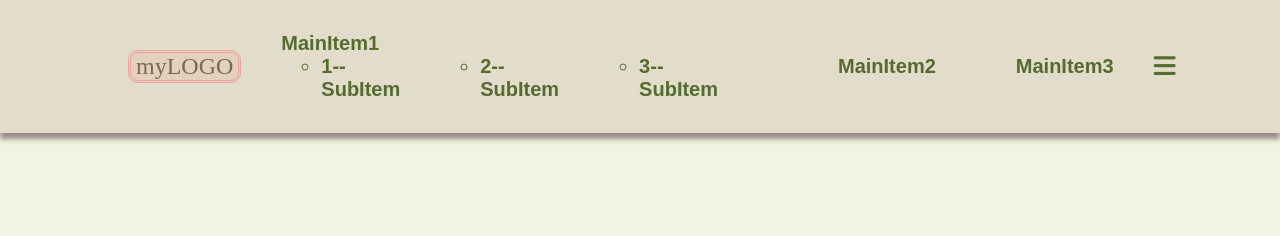
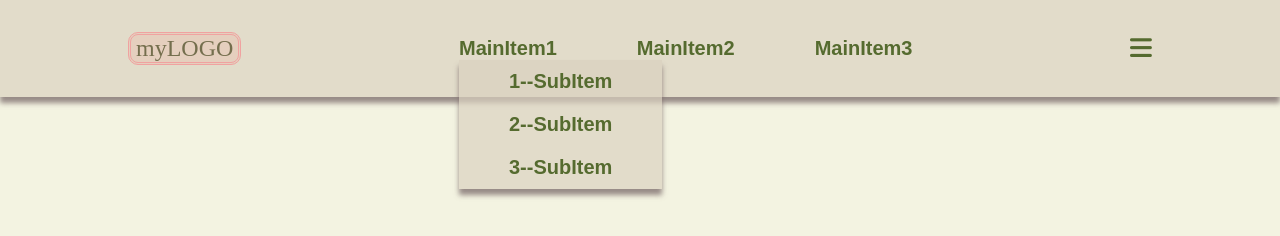
Before and after one commit to elledevelope/JS-menu-CSI, a plain HTML site: page index.html in a window 1280 px wide. Both pictures are taken after a click on the item "MainItem1". Drawn offline with Linux system fonts and the light colour scheme.

Commit message:
Update sub-menu

```diff
--- a/assets/script.js
+++ b/assets/script.js
@@ -1,14 +1,14 @@
 // Select the <ul> element inside the #nav element
 const navUl = document.querySelector("#nav>ul");
 
-// List of items for the main menu (parent)
+// <li> for the main menu (parent-main)
 const menuPrincipal = [
     "MainItem1",
     "MainItem2",
     "MainItem3"
 ];
 
-// List of items for the sub-menu (child)
+//  <li> for the sub-menu (child-sub)
 const sousMenu1 = [
     "1--SubItem",
     "2--SubItem",
@@ -22,17 +22,29 @@ while (i < menuPrincipal.length) {
     i++;
 }
 
-//Creating first sub-UL on click on fist LI-parent
+//Creating sub-<ul> on click on fist main-<li> ("MainItem1")
+let switchMenu1 = false; //<--------------- initial state
 document.getElementById("item0").addEventListener("click", function () {
     console.log("Hello");
-    const ulSubMenu = document.createElement("ul");  // Create a new <ul> element for the sub-menu
-    ulSubMenu.className = "ulSubMenu";
-    document.querySelector("#item0").append(ulSubMenu); // append() to insert the new <ul> at the end of the item0 element's content
+    if (!switchMenu1) { // <--------------- (!switchMenu1 = !false  = true) evaluates to true, so the submenu is created:
+        console.log(switchMenu1);
+        const ulSubMenu = document.createElement("ul");  // create sub-<ul>
+        ulSubMenu.className = "ulSubMenu";
+        document.querySelector("#item0").append(ulSubMenu); // insert sub-<ul> at the end of <li class = "item0"> content
 
-    // Creating sub-LI
-    sousMenu1.forEach(function (element, index) {
-        const liSubMenu = document.createElement("li");
-        ulSubMenu.append(liSubMenu);
-        liSubMenu.innerHTML = sousMenu1[index];
-    });
+        // Creating sub-<li>
+        sousMenu1.forEach(function (element, index) {
+            // console.log(element, index);
+            const liSubMenu = document.createElement("li");
+            liSubMenu.innerText = element; // insert sousMenu1 = ["1--SubItem", "2--SubItem", "3--SubItem"];
+            ulSubMenu.append(liSubMenu);
+        });
+
+    }
+    else {
+        console.dir(document.querySelector("#item0 ul")); // search sub-<ul> in main-<li> id = item0
+        document.querySelector("#item0 ul").remove(); // delete sub-<ul> ---------> closing sub-menu
+    };
+    switchMenu1 = !switchMenu1;
+    console.log(switchMenu1);
 });
--- a/assets/style.css
+++ b/assets/style.css
@@ -6,7 +6,7 @@
 }
 
 body {
-    background-color: rgba(206, 206, 127, 0.226);
+    background-color: #cece7f3a;
 }
 
 img,
@@ -41,7 +41,7 @@ nav .fa-bars {
 
 nav #logo {
     border: 3px double #f0a2a0;
-    background-color: rgba(233, 193, 176, 0.482);
+    background-color: #e9c1b07b;
     border-radius: 10px;
     padding: 0 5px;
     display: flex;
@@ -74,6 +74,19 @@ nav ul li:hover {
     color: darkslategray;
 }
 
-.ulSubMenu{
-    list-style-type: circle;
+.ulSubMenu {
+    /* list-style-type: circle; */
+    /* padding: 10px; */
+    display: flex;
+    flex-direction: column;
+    position: absolute;
+    box-shadow: 0px 6px 5px 0px rgba(122, 106, 106, 0.75);
+    -webkit-box-shadow: 0px 6px 5px 0px rgba(122, 106, 106, 0.75);
+    -moz-box-shadow: 0px 6px 5px 0px rgba(122, 106, 106, 0.75);
+    background-color: #dad1c0ac;
 }
+
+.ulSubMenu>li {
+    padding: 10px;
+    position: relative;
+}
```
